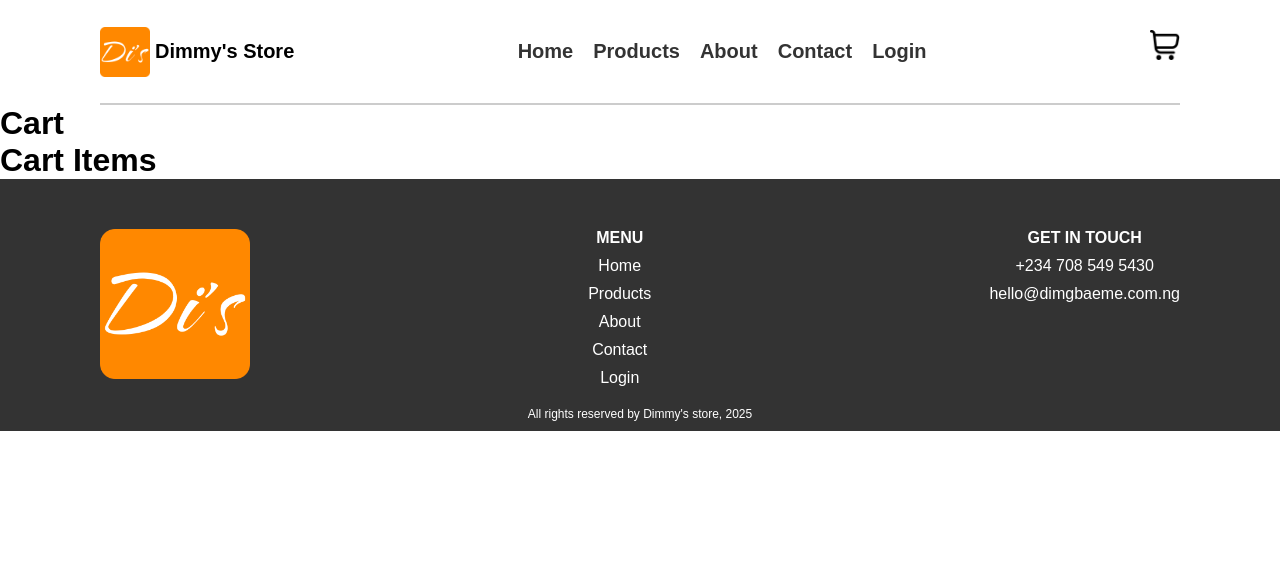
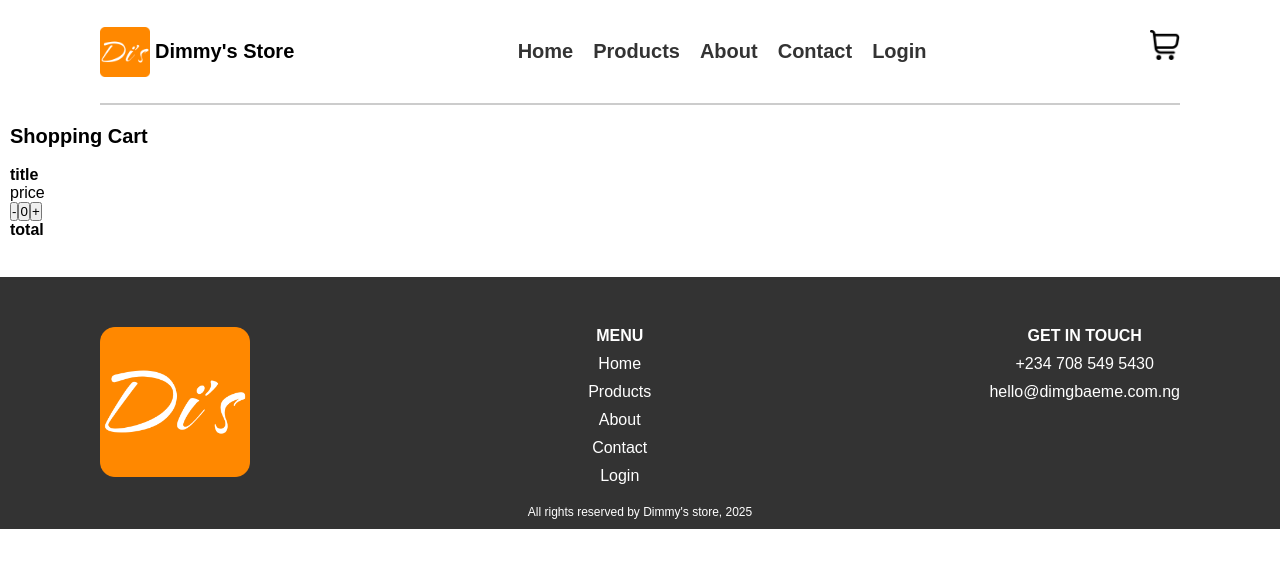
Before and after one commit to Dimgba-Eme/e-commerce-app, a React (Create React App) app in the folder my-store/: page /cart in a window 1280 px wide. Shown: the top 568 px of the page. Built offline with nearby package versions, Linux system fonts and the light colour scheme.

Commit message:
Created a function for the cart default to specify the cart is empty with no items

```diff
--- a/my-store/src/components/CartItems.js
+++ b/my-store/src/components/CartItems.js
@@ -2,11 +2,55 @@ import React from 'react'
 import './cartItems.scss'
 
 const CartItems = () => {
-  return (
-    <div>
-      <h1>Cart Items</h1>
-    </div>
-  )
+    return (
+        <section className='cart-items-container'>
+            <h1>Shopping Cart</h1>
+            <div className='cart-items-inner'>
+                <div className='cart-items-heading'>
+                    <p>Products</p>
+                    <p>Title</p>
+                    <p>Price</p>
+                    <p>Quantity</p>
+                    <p>Total</p>
+                    <p>Remove</p>
+                </div>
+                <hr />
+
+                <div className='cart-items-wrapper'>
+                    <div>
+                        <img />
+                    </div>
+
+                    <div>
+                        <h4>title</h4>
+                    </div>
+
+                    <div>
+                        <p>price</p>
+                    </div>
+
+                    <div>
+                        <button>-</button>
+                        <button>0</button>
+                        <button>+</button>
+                    </div>
+
+                    <div>
+                        <h4>total</h4>
+                    </div>
+
+                    <div>
+                        <img />
+                    </div>
+
+                    <hr />
+                </div>
+            </div>
+
+
+
+        </section>
+    )
 }
 
 export default CartItems
--- a/my-store/src/components/cartItems.css
+++ b/my-store/src/components/cartItems.css
@@ -2,4 +2,18 @@
   padding: 0;
   margin: 0;
   box-sizing: border-box;
+}
+
+.cart-items-container {
+  padding: 20px 10px;
+}
+.cart-items-container h1 {
+  font-size: 20px;
+}
+.cart-items-container .cart-items-inner .cart-items-heading {
+  display: none;
+  justify-content: space-between;
+}
+.cart-items-container .cart-items-inner hr {
+  display: none;
 }/*# sourceMappingURL=cartItems.css.map */
--- a/my-store/src/components/cartItems.scss
+++ b/my-store/src/components/cartItems.scss
@@ -3,3 +3,27 @@
     margin: 0;
     box-sizing: border-box;
 }
+
+.cart-items-container {
+    padding: 20px 10px;
+    h1 {
+        font-size: 20px;
+    }
+    .cart-items-inner {
+        .cart-items-heading {
+            display: none;
+            justify-content: space-between;
+
+        }
+
+        hr {
+            display: none;
+        }
+
+        .cart-items-wrapper {
+            // display: grid;
+            // grid-template-columns: repeat(2, auto);
+
+        }
+    }
+}
--- a/my-store/src/contexts/ContextProvider.js
+++ b/my-store/src/contexts/ContextProvider.js
@@ -1,9 +1,17 @@
-import React, { createContext, useContext } from 'react'
+import React, { createContext, useContext, useState } from 'react'
 import all_products from '../assets/images/all_products'
+
+const getDefaultCart = () => {
+    let cart = {}
+    for (const i = 0; i < cart.length; i++);
+    return cart;
+}
 
 const ProductsContext = createContext();
 
 const ContextProvider = ({ children }) => {
+
+    const [cartItems, setCartItems] = useState(getDefaultCart())
 
     const contextValue = { all_products };
     return (
--- a/my-store/src/pages/Cart.js
+++ b/my-store/src/pages/Cart.js
@@ -3,10 +3,9 @@ import CartItems from '../components/CartItems'
 
 const Cart = () => {
   return (
-    <div>
-      <h1>Cart</h1>
+    <main>
       <CartItems />
-    </div>
+    </main>
   )
 }
 
```
Also changed, not shown: 1 other file (tests, documents, lock files or other folders).
